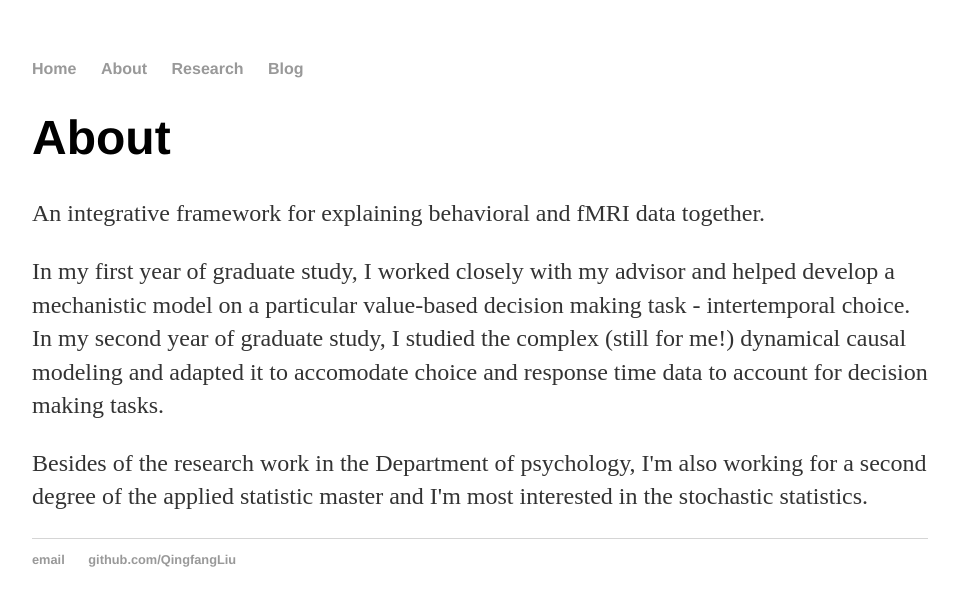
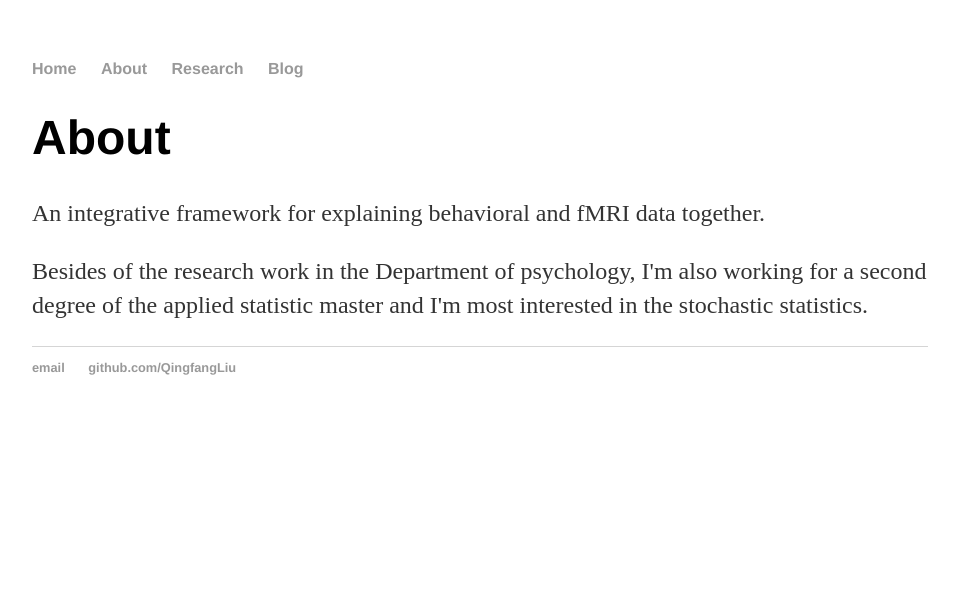
Before and after one commit to QingfangLiu/qingfangliu.github.io, a Jekyll site: the page built from Research/index.html, in a window 1280 px wide. Shown: the top 606 px of the page, without its empty margins (160-1117 px from the left). Built offline with Jekyll 4.4.1, drawn with Linux system fonts in a browser that asks for light colours.

Commit message:
Update index.html

```diff
--- a/Research/index.html
+++ b/Research/index.html
@@ -3,13 +3,9 @@ layout: default
 title: Research
 ---
 
-		<div class="about">
+		<div class="Research Projects">
 			<h1>About</h1>
 			<p> An integrative framework for explaining behavioral and fMRI data together.
-			</p>
-
-			<p>
-			In my first year of graduate study, I worked closely with my advisor and helped develop a  mechanistic model on a particular value-based decision making task - intertemporal choice. In my second year of graduate study, I studied the complex (still for me!) dynamical causal modeling and adapted it to accomodate choice and response time data to account for decision making tasks.
 			</p>
 
 			<p>
```
